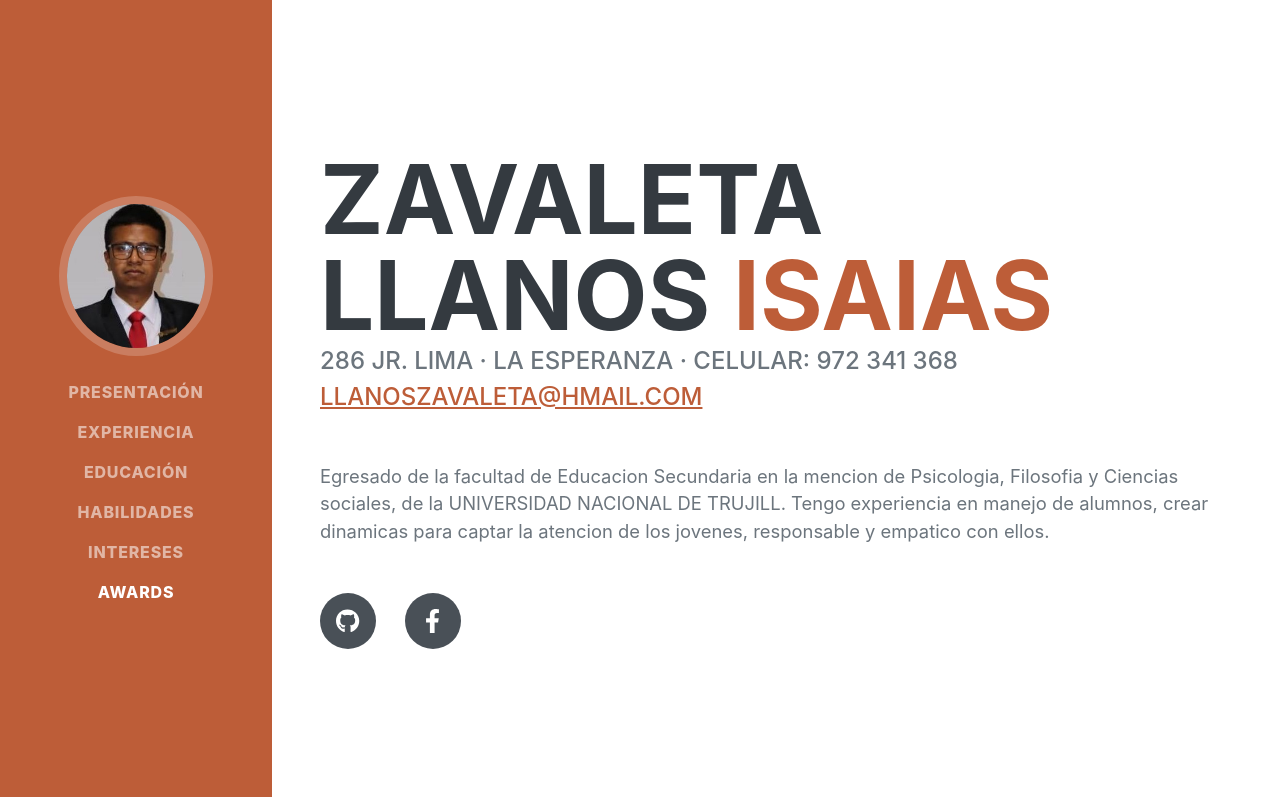
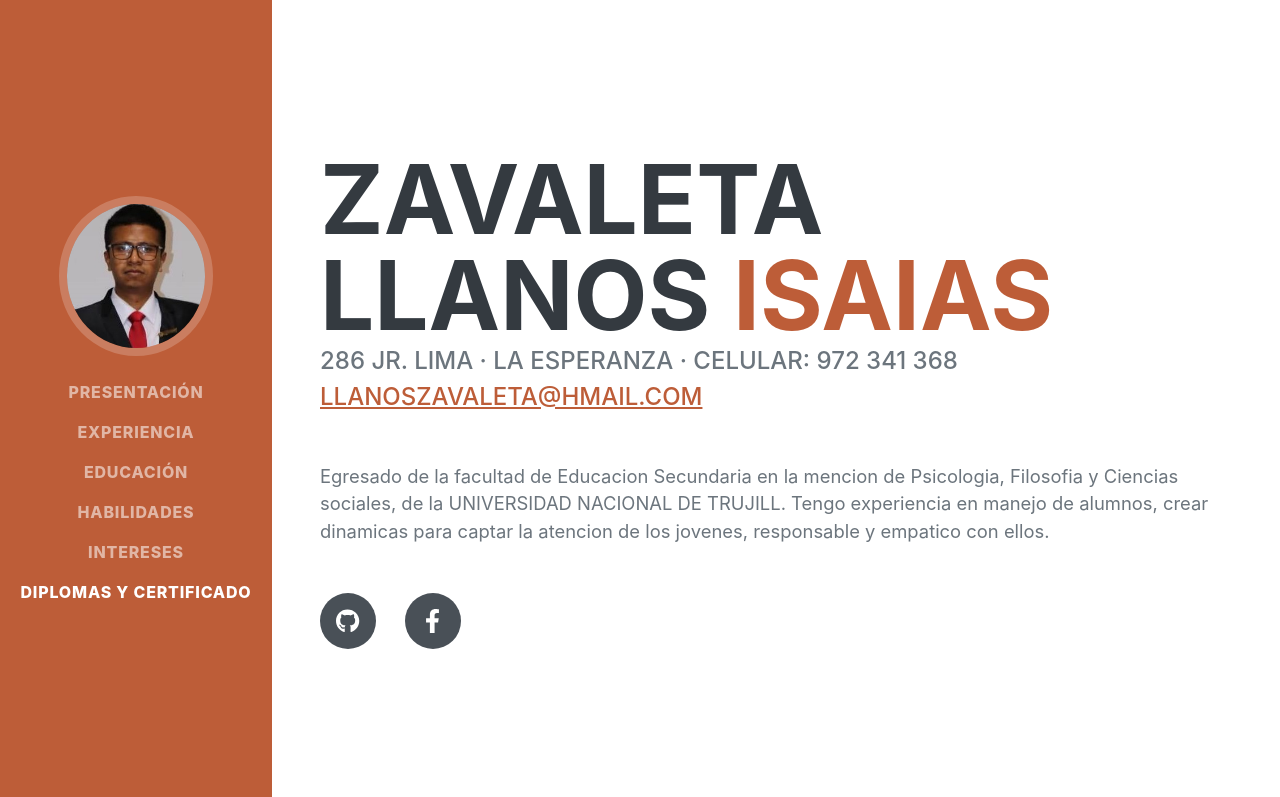
Before and after one commit to Isaias-Z/Curriculum-vitae, a plain HTML site: page index.html in a window 1280 px wide. Shown: the top 797 px of the page. Drawn offline with nearby package versions, Linux system fonts and the light colour scheme; a web font is replaced by a local one.

Commit message:
Update index.html

```diff
--- a/index.html
+++ b/index.html
@@ -30,7 +30,7 @@
                     <li class="nav-item"><a class="nav-link js-scroll-trigger" href="#education">Educación</a></li>
                     <li class="nav-item"><a class="nav-link js-scroll-trigger" href="#skills">Habilidades</a></li>
                     <li class="nav-item"><a class="nav-link js-scroll-trigger" href="#interests">Intereses</a></li>
-                    <li class="nav-item"><a class="nav-link js-scroll-trigger" href="#awards">Awards</a></li>
+                    <li class="nav-item"><a class="nav-link js-scroll-trigger" href="#awards">DIPLOMAS Y CERTIFICADO</a></li>
                 </ul>
             </div>
         </nav>
```
